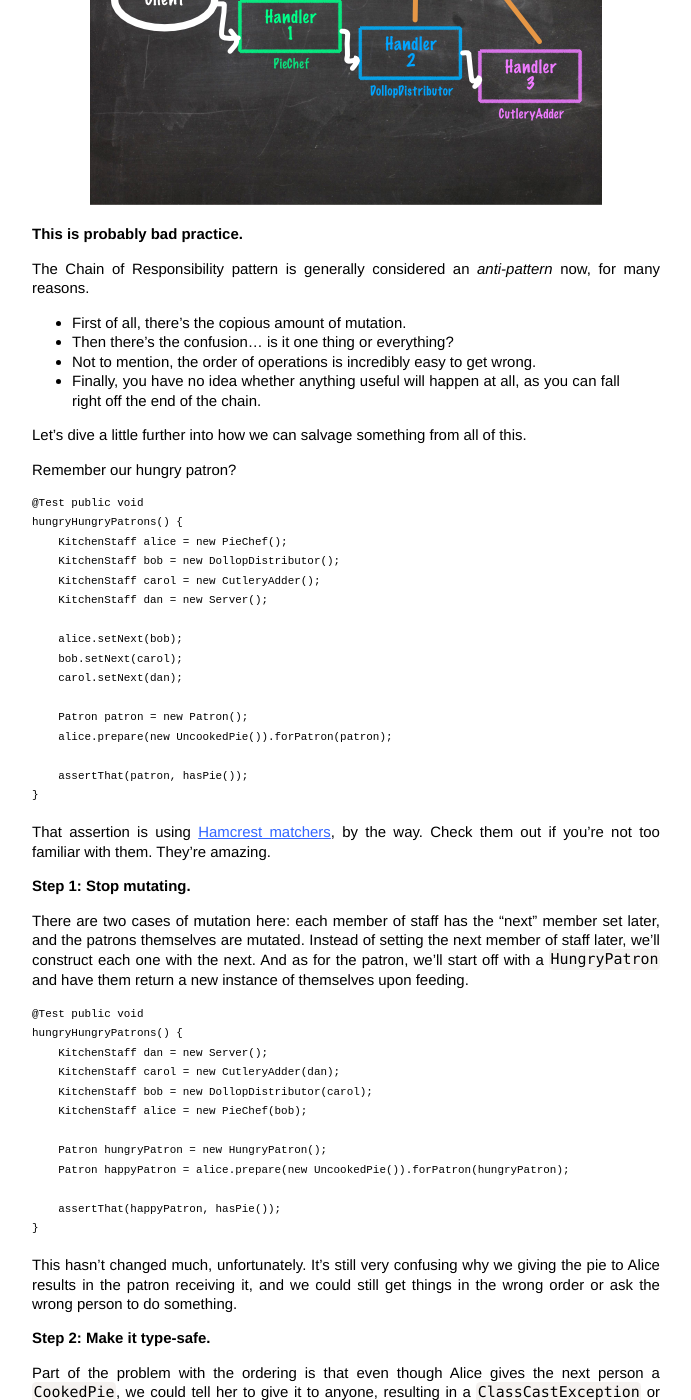
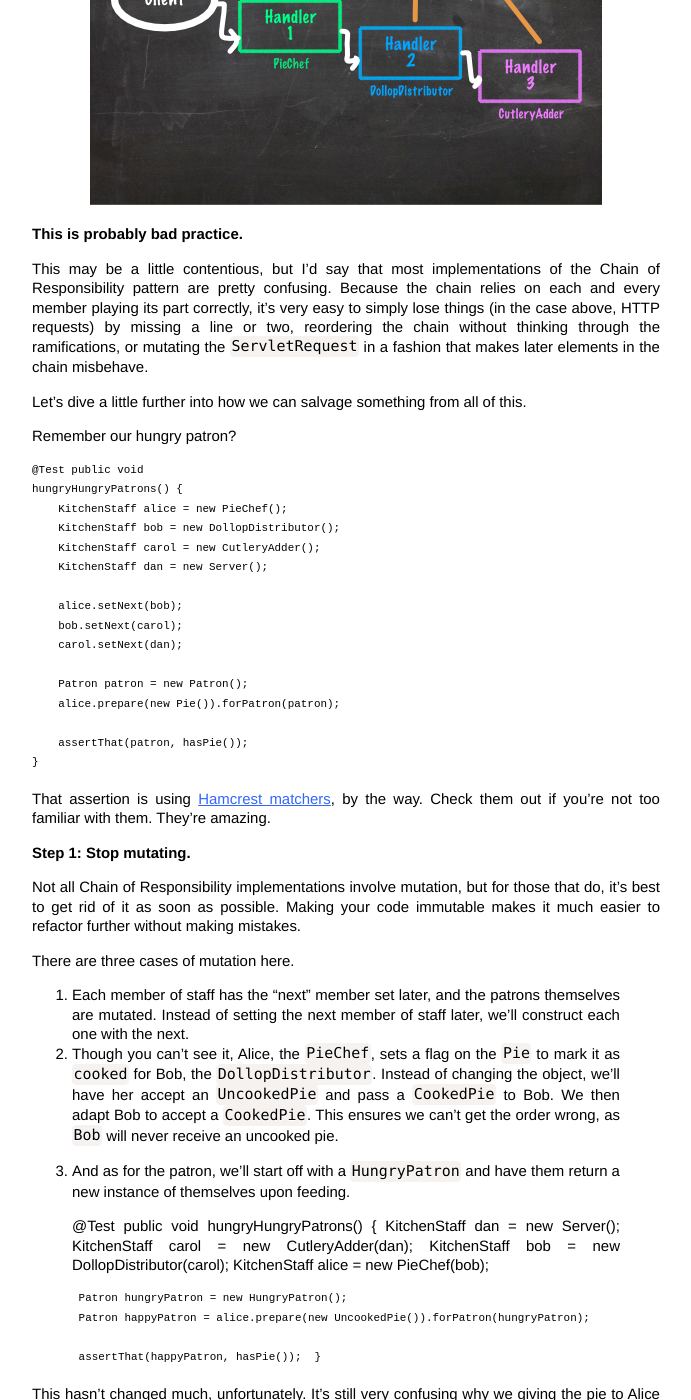
Before and after one commit to SamirTalwar/talks, a Jekyll site: the page built from design-patterns-in-the-21st-century.md, in a window 1280 px wide and 1400 px high, scrolled down 10926 px. Shown: the whole window, without its empty margins (294-985 px from the left). Built offline with Jekyll 4.4.1, drawn with Linux system fonts in a browser that asks for light colours; nearby versions of some CDN libraries; comment, search, counter and statistics services are not loaded; some of the changed text lies outside the part shown.

Commit message:
Clarify some points about the Chain of Responsibility.

```diff
--- a/design-patterns-in-the-21st-century.md
+++ b/design-patterns-in-the-21st-century.md
@@ -371,7 +371,7 @@ Here's a thing you might not see a lot.
         carol.setNext(dan);
 
         Patron patron = new Patron();
-        alice.prepare(new UncookedPie()).forPatron(patron);
+        alice.prepare(new Pie()).forPatron(patron);
 
         assertThat(patron, hasPie());
     }
@@ -435,12 +435,7 @@ In UML, it looks a little like this:
 
 #### This is probably bad practice.
 
-The Chain of Responsibility pattern is generally considered an *anti-pattern* now, for many reasons.
-
-  * First of all, there's the copious amount of mutation.
-  * Then there's the confusion… is it one thing or everything?
-  * Not to mention, the order of operations is incredibly easy to get wrong.
-  * Finally, you have no idea whether anything useful will happen at all, as you can fall right off the end of the chain.
+This may be a little contentious, but I'd say that most implementations of the Chain of Responsibility pattern are pretty confusing. Because the chain relies on each and every member playing its part correctly, it's very easy to simply lose things (in the case above, HTTP requests) by missing a line or two, reordering the chain without thinking through the ramifications, or mutating the `ServletRequest` in a fashion that makes later elements in the chain misbehave.
 
 Let's dive a little further into how we can salvage something from all of this.
 
@@ -458,7 +453,7 @@ Remember our hungry patron?
         carol.setNext(dan);
 
         Patron patron = new Patron();
-        alice.prepare(new UncookedPie()).forPatron(patron);
+        alice.prepare(new Pie()).forPatron(patron);
 
         assertThat(patron, hasPie());
     }
@@ -467,7 +462,13 @@ That assertion is using [Hamcrest matchers](https://code.google.com/p/hamcrest/w
 
 #### Step 1: Stop mutating.
 
-There are two cases of mutation here: each member of staff has the "next" member set later, and the patrons themselves are mutated. Instead of setting the next member of staff later, we'll construct each one with the next. And as for the patron, we'll start off with a `HungryPatron` and have them return a new instance of themselves upon feeding.
+Not all Chain of Responsibility implementations involve mutation, but for those that do, it's best to get rid of it as soon as possible. Making your code immutable makes it much easier to refactor further without making mistakes.
+
+There are three cases of mutation here.
+
+1. Each member of staff has the "next" member set later, and the patrons themselves are mutated. Instead of setting the next member of staff later, we'll construct each one with the next.
+2. Though you can't see it, Alice, the `PieChef`, sets a flag on the `Pie` to mark it as `cooked` for Bob, the `DollopDistributor`. Instead of changing the object, we'll have her accept an `UncookedPie` and pass a `CookedPie` to Bob. We then adapt Bob to accept a `CookedPie`. This ensures we can't get the order wrong, as `Bob` will never receive an uncooked pie.
+3. And as for the patron, we'll start off with a `HungryPatron` and have them return a new instance of themselves upon feeding.
 
     @Test public void
     hungryHungryPatrons() {
@@ -501,7 +502,17 @@ Part of the problem with the ordering is that even though Alice gives the next p
         assertThat(happyPatron, hasPie());
     }
 
-Though you can't see it here, `PieChef`'s constructor now takes a `KitchenStaff<CookedPie>` instead of just a `KitchenStaff`.
+Each of our constructors will change too. For example, `PieChef`'s constructor used to look like this:
+
+    public PieChef(KitchenStaff next) {
+        this.next = next;
+    }
+
+And now its parameter specifies the type it accepts:
+
+    public PieChef(KitchenStaff<CookedPie> next) {
+        this.next = next;
+    }
 
 #### Step 3: Separate behaviours.
 
@@ -533,7 +544,7 @@ In this situation, `then` doesn't modify the object directly, but instead return
         }
     }
 
-This has had the side effect of making sure we return a value rather than operating purely on side effects. By doing this, we can ensure that we *always* pass on the value. In situations where we may not want to continue, we can return an `Optional<T>` value, which can contain either something (`Optional.of(value)`) or nothing (`Optional.empty()`).
+To do this, we also have to return a value rather than operating purely on side effects, ensuring that we *always* pass on the value. In situations where we may not want to continue, we can return an `Optional<T>` value, which can contain either something (`Optional.of(value)`) or nothing (`Optional.empty()`).
 
 #### Step 4: Split the domain from the infrastructure.
 
```
Also changed, not shown: other parts of design-patterns-in-the-21st-century.md (+1 -1 lines).
